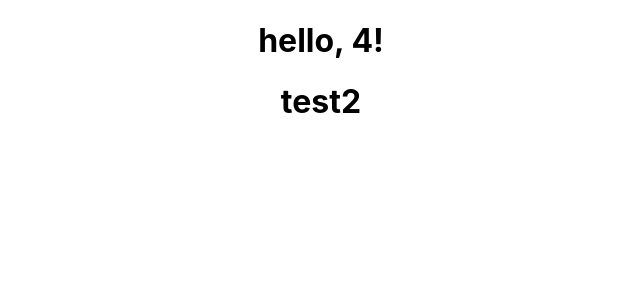
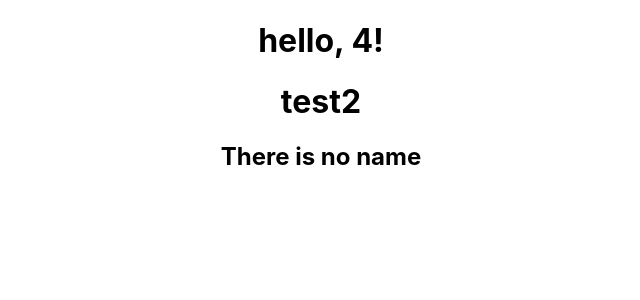
Before and after one commit to Rickwu93/react-qs, a React (Create React App) app: page / in a window 1280 px wide. Shown: the top 300 px of the page, without its empty margins (319-959 px from the left). Built offline with nearby package versions, Linux system fonts and the light colour scheme.

Commit message:
fragment

```diff
--- a/src/App.js
+++ b/src/App.js
@@ -12,7 +12,10 @@ const App = () => {
           test
         </>
       ) : (
+        <>
         <h1>test2</h1>
+        <h2>There is no name</h2>
+        </>
       )}
     </div>
   );
```
